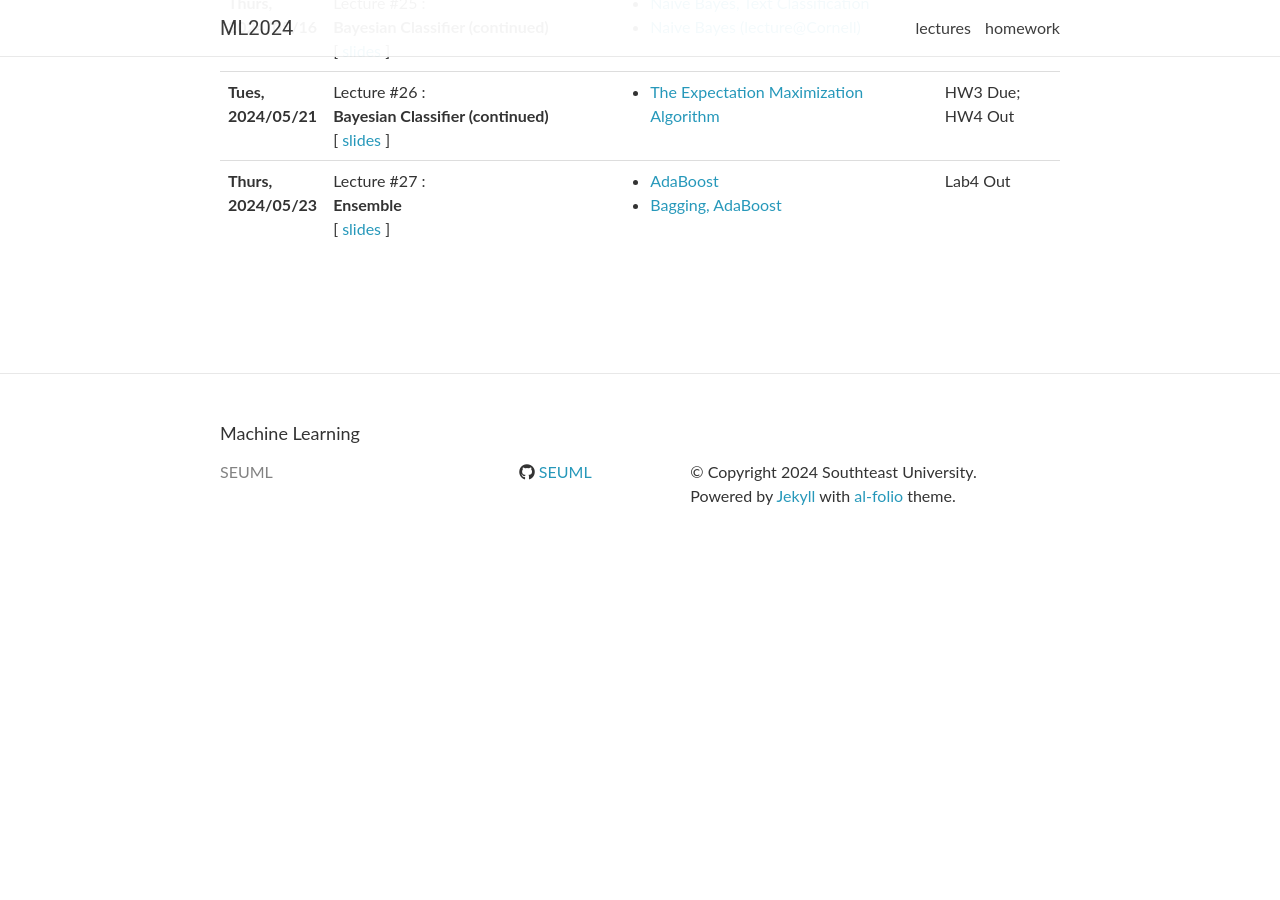
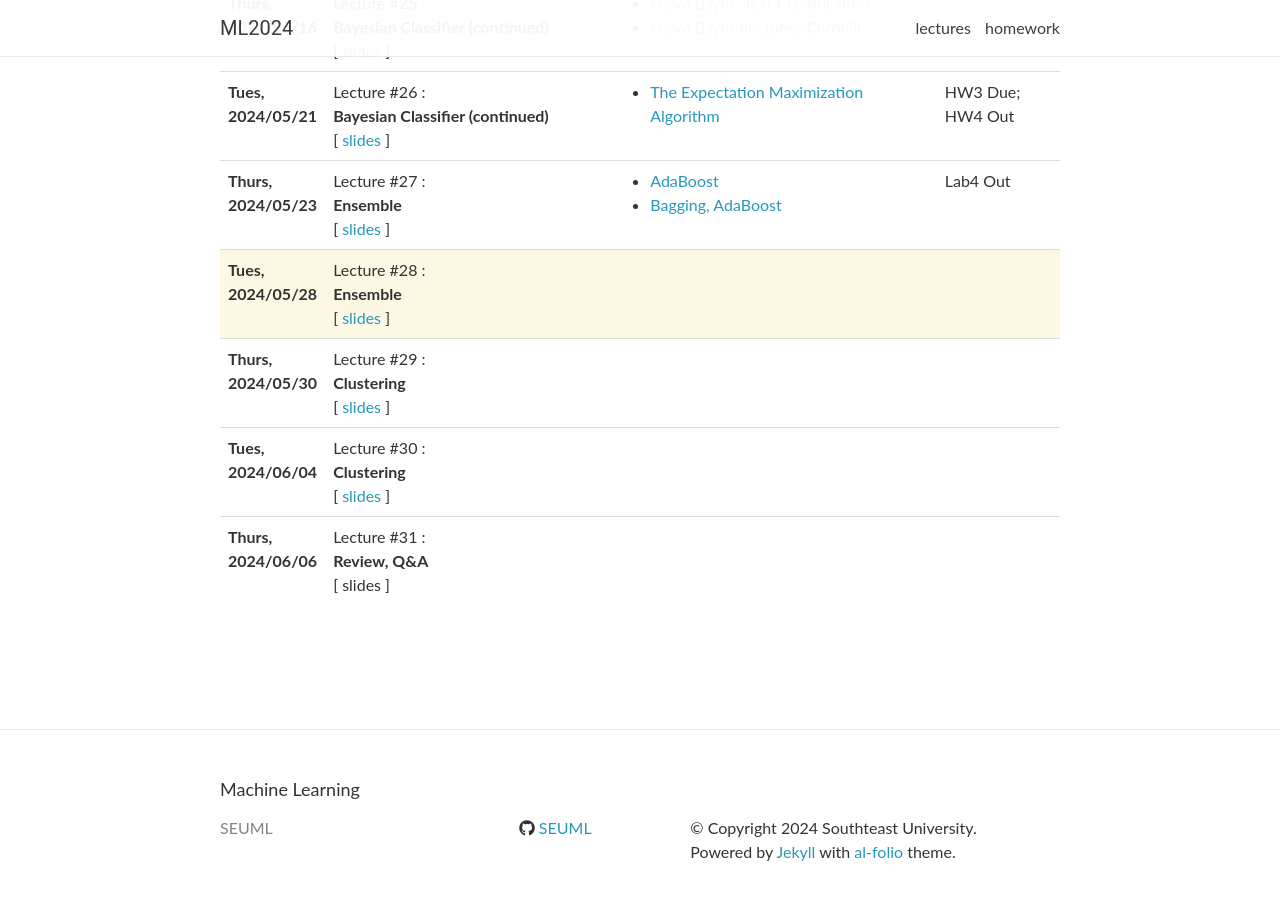
Before and after one commit to SEUML/ml-spring-2024, a Jekyll site: the page built from _pages/lectures.md, in a window 1280 px wide and 900 px high, scrolled down 2576 px. Built offline with Jekyll 4.4.1, drawn with Linux system fonts in a browser that asks for light colours; nearby versions of some CDN libraries; comment, search, counter and statistics services are not loaded; before the commit the page ends 3145 px from its top, so only the background shows below that.

Commit message:
update slides12

```diff
--- a/_data/lectures.yml
+++ b/_data/lectures.yml
@@ -219,3 +219,32 @@
   - <a href="https://www.cs.toronto.edu/~mbrubake/teaching/C11/Handouts/AdaBoost.pdf" target="_blank"> AdaBoost </a>
   - <a href="https://www.cs.toronto.edu/~rgrosse/courses/csc311_f20/slides/lec06.pdf" target="_blank"> Bagging, AdaBoost </a>
   logistics: Lab4 Out
+
+
+- date: Tues, 2024/05/28
+  title: >
+    <strong> Ensemble </strong>
+  slides: "../assets/slides/lecture13.pdf"
+  readings:
+  logistics:
+
+- date: Thurs, 2024/05/30
+  title: >
+    <strong> Clustering </strong>
+  slides: "../assets/slides/lecture14.pdf"
+  readings:
+  logistics:
+
+- date: Tues, 2024/06/04
+  title: >
+    <strong> Clustering </strong>
+  slides: "../assets/slides/lecture14.pdf"
+  readings:
+  logistics:
+
+- date: Thurs, 2024/06/06
+  title: >
+    <strong> Review, Q&A </strong>
+  slides:
+  readings:
+  logistics:
```
